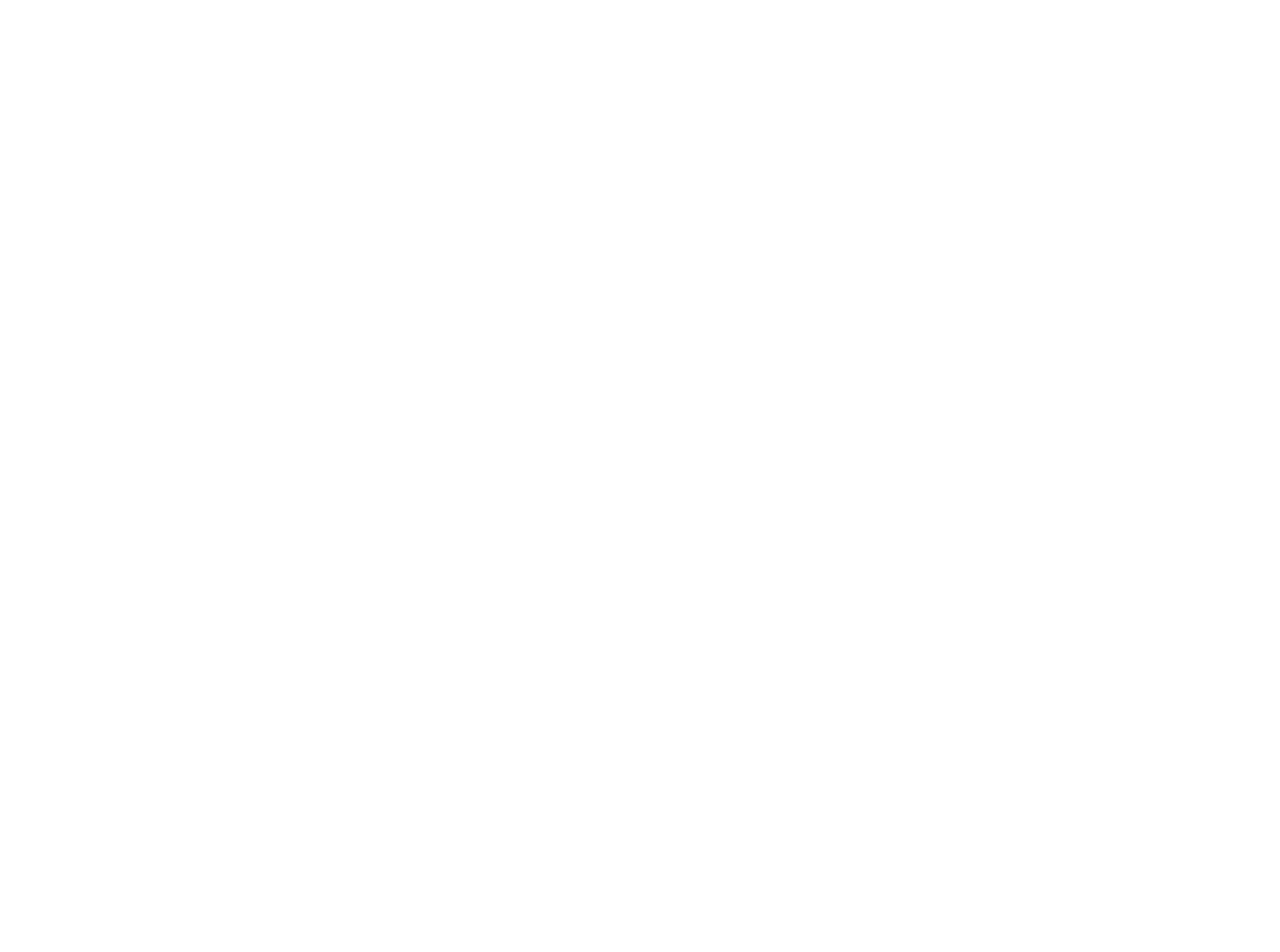
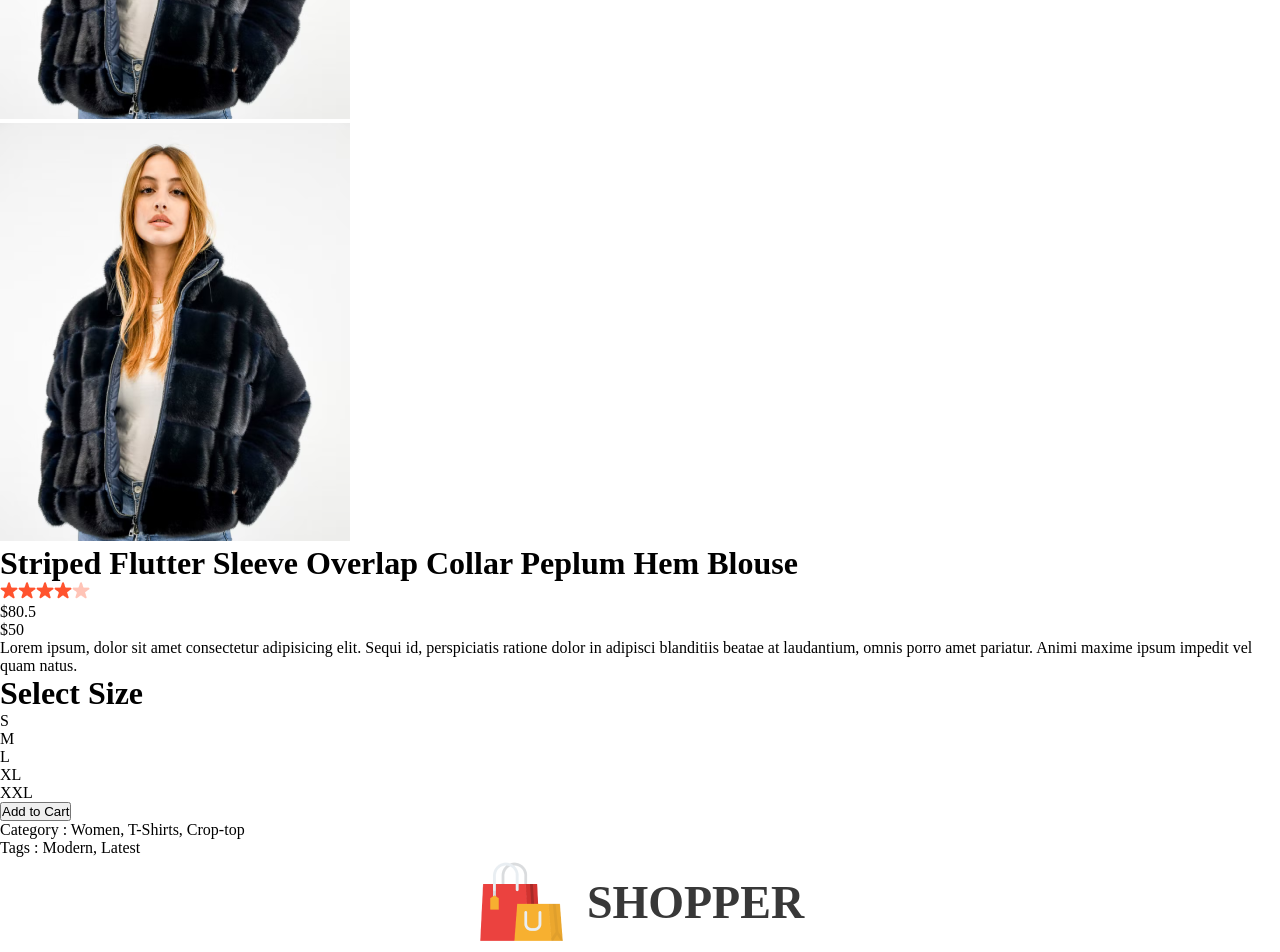
Before and after one commit to sarth-akvaish/Ecommerce_app, a React (Vite) app in the folder frontend/: page /product/1 in a window 1280 px wide. Shown: the part 840-1792 px from the top of the page. Before the commit the page ends 800 px from the top, so only its background shows below. Built offline with nearby package versions, Linux system fonts and the light colour scheme.

Commit message:
Fixed css

```diff
--- a/frontend/src/Components/Item/Item.css
+++ b/frontend/src/Components/Item/Item.css
@@ -1,9 +1,6 @@
 .item {
-  /* width: 100%; */
-  width: 250px;
-  display: flex;
-  flex-direction: column;
-
+  width: 300px;
+  /* padding: 10px; */
 }
 
 .item p {
--- a/frontend/src/Components/Item/Item.jsx
+++ b/frontend/src/Components/Item/Item.jsx
@@ -5,7 +5,7 @@
 const Item = (props) => {
     return (
         <div className='item'>
-            <Link to={`/product/${props.id}`}><img src={props.image} alt="" /></Link>
+            <Link to={`/product/${props.id}`}><img src={props.image} alt="" width={300} /></Link>
             <p>{props.name}</p>
             <div className="item-prices">
                 <div className="item-price-new">
--- a/frontend/src/Components/Popular/Popular.css
+++ b/frontend/src/Components/Popular/Popular.css
@@ -3,8 +3,8 @@
   flex-direction: column;
   align-items: center;
   gap: 10px;
-  height: 90vh;
-  background-color:rgb(233, 233, 241)
+  /* height: 90vh; */
+  background-color: rgb(219, 219, 250);
 }
 
 .popular h1 {
@@ -23,6 +23,6 @@
 .popular-item {
   margin-top: 50px;
   display: flex;
+  padding: 10px;
   gap: 20px;
-  /* background-color: rgb(255, 216, 216); */
 }
--- /dev/null
+++ b/frontend/src/Components/ProductDisplay/ProductDisplay.css
@@ -0,0 +1,2 @@
+/* .Productdisplay {
+} */
--- /dev/null
+++ b/frontend/src/Components/ProductDisplay/ProductDisplay.jsx
@@ -0,0 +1,57 @@
+import React from 'react'
+import './ProductDisplay.css'
+import star_icon from '../Assets/star_icon.png'
+import star_dull_icon from '../Assets/star_dull_icon.png'
+
+const ProductDisplay = (props) => {
+
+    const { product } = props;
+
+    return (
+        <div className='Productdisplay'>
+            <div className="productDisplay-left">
+                <div className="productDisplay_img_list">
+                    <img src={product.image} alt="" />
+                    <img src={product.image} alt="" />
+                    <img src={product.image} alt="" />
+                    <img src={product.image} alt="" />
+                </div>
+                <div className="productDisplay-img">
+                    <img className='productDisplay-main-img' src={product.image} alt="" />
+                </div>
+            </div>
+            <div className="productDisplay-right">
+                <h1>{product.name}</h1>
+                <div className="productDisplay-right-star">
+                    <img src={star_icon} alt="" />
+                    <img src={star_icon} alt="" />
+                    <img src={star_icon} alt="" />
+                    <img src={star_icon} alt="" />
+                    <img src={star_dull_icon} alt="" />
+                </div>
+                <div className="productDisplay-right-prices">
+                    <div className="productDisplay-right-prices-old">${product.old_price}</div>
+                    <div className="productDisplay-right-prices-new">${product.new_price}</div>
+                </div>
+                <div className="productDisplay-right-desc">
+                    Lorem ipsum, dolor sit amet consectetur adipisicing elit. Sequi id, perspiciatis ratione dolor in adipisci blanditiis beatae at laudantium, omnis porro amet pariatur. Animi maxime ipsum impedit vel quam natus.
+                </div>
+                <div className="productDisplay-right-size">
+                    <h1>Select Size</h1>
+                    <div className="productDisplay-right-size">
+                        <div>S</div>
+                        <div>M</div>
+                        <div>L</div>
+                        <div>XL</div>
+                        <div>XXL</div>
+                    </div>
+                </div>
+                <button>Add to Cart</button>
+                <p className='productDisplay-right-category'><span>Category : </span>Women, T-Shirts, Crop-top</p>
+                <p className='productDisplay-right-category'><span>Tags : </span>Modern, Latest</p>
+            </div>
+        </div>
+    )
+}
+
+export default ProductDisplay
--- a/frontend/src/Pages/CSS/Shopcategory.css
+++ b/frontend/src/Pages/CSS/Shopcategory.css
@@ -1,4 +1,8 @@
 .shop-category {
+  /* background: rgb(245, 181, 181); */
+  display: flex;
+  align-items: center;
+  flex-direction: column;
 }
 
 .shopcategory-banner {
@@ -9,9 +13,7 @@
 
 .shopcategory-indexsort {
   display: flex;
-  margin: 0 170px;
   align-items: center;
-  justify-content: space-between;
 }
 
 .shopcategory-sort {
@@ -25,10 +27,13 @@
 }
 
 .shopcategory-products {
-  display: grid;
-  margin: 20px 150px;
-  grid-template-columns: 1fr 1fr 1fr 1fr;
-  row-gap: 50px;
+  /* background-color: rgb(87, 79, 79); */
+  display: flex;
+  flex-wrap: wrap;
+  align-items: center;
+  justify-content: center;
+  gap: 10px;
+  padding: 20px;
 }
 
 .shopcategory-loadmore {
--- a/frontend/src/Pages/Product.jsx
+++ b/frontend/src/Pages/Product.jsx
@@ -3,6 +3,7 @@
 import { ShopContext } from '../Context/ShopContext';
 import { useParams } from 'react-router-dom'
 import BreadCrum from '../Components/BreadCrums/BreadCrum';
+import ProductDisplay from '../Components/ProductDisplay/ProductDisplay';
 const Product = () => {
 
     const { all_product } = useContext(ShopContext);
@@ -12,6 +13,7 @@
     return (
         <div>
             <BreadCrum product={product} />
+            <ProductDisplay product={product} />
         </div>
     )
 }
--- a/frontend/src/Pages/ShopCategory.jsx
+++ b/frontend/src/Pages/ShopCategory.jsx
@@ -14,7 +14,7 @@
             <img className='shopcategory-banner' src={props.banner} alt="" />
             <div className="shopcategory-indexsort">
                 <p>
-                    <span>Showing 1-12</span>out of 36 products
+                    <span>Showing 1-12 </span>out of 36 products
                 </p>
                 <div className="shopcategory-sort">
                     Sort by <img src={dropdown_icon} alt="" />
```
Also changed, not shown: frontend/src/Components/NewCollections/NewCollection.css (line endings or trailing spaces).
